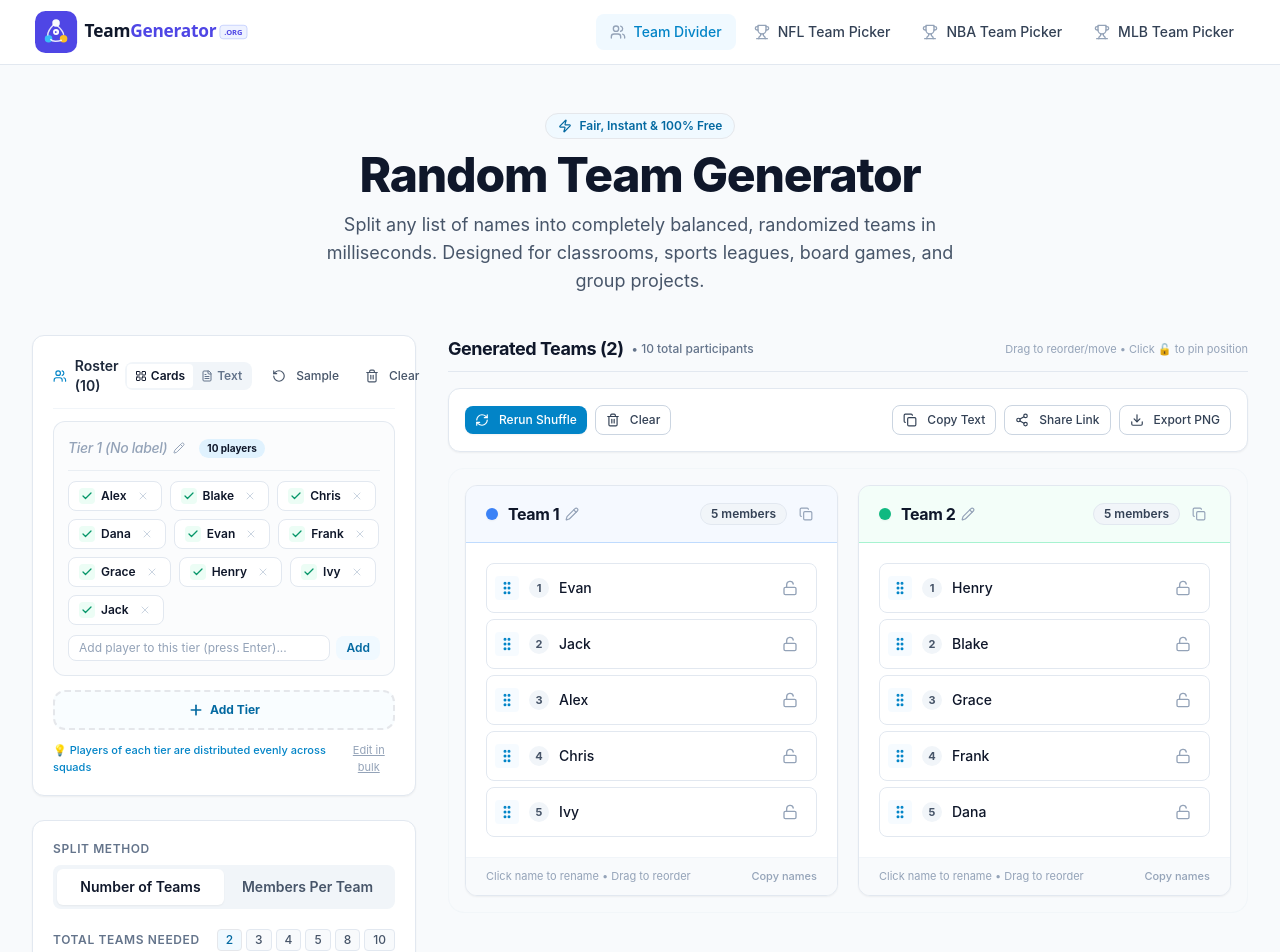
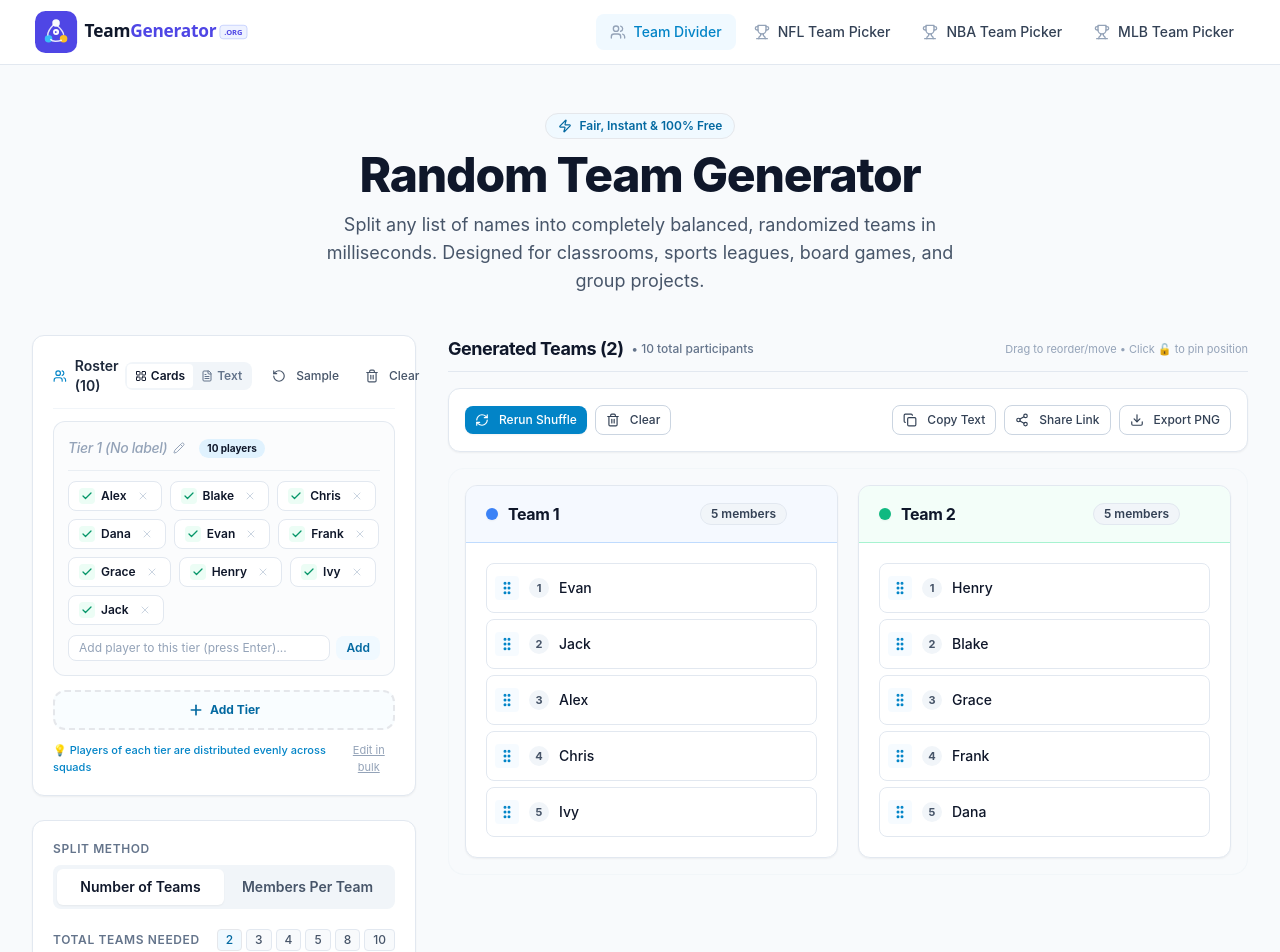
Before and after one commit to humphrey71/random-team-generator, a React (Vite) app: page / in a window 1280 px wide. Shown: the top 952 px of the page. Built offline with nearby package versions, Linux system fonts and the light colour scheme.

Commit message:
style: hide team card action buttons until hover and remove card footer tips

```diff
--- a/src/components/divider/DividedTeamsGrid.tsx
+++ b/src/components/divider/DividedTeamsGrid.tsx
@@ -400,7 +400,7 @@ export const DividedTeamsGrid: React.FC<DividedTeamsGridProps> = ({
               onDragOver={e => handleTeamDragOver(e, tIdx)}
               onDragLeave={handleTeamDragLeave}
               onDrop={e => executeMove(tIdx, null, e)}
-              className={`border transition-all duration-200 bg-white flex flex-col justify-between overflow-hidden relative ${
+              className={`group border transition-all duration-200 bg-white flex flex-col justify-between overflow-hidden relative ${
                 isDragOver
                   ? 'border-brand-500 ring-4 ring-brand-500/25 bg-brand-50/20 shadow-xl scale-[1.01]'
                   : `${theme.border} hover:shadow-md`
@@ -448,7 +448,7 @@ export const DividedTeamsGrid: React.FC<DividedTeamsGridProps> = ({
                         <span className="font-bold text-base text-slate-900 tracking-tight truncate">
                           {team.name}
                         </span>
-                        <Pencil className="w-3.5 h-3.5 text-slate-400 group-hover/name:text-brand-600 transition-colors shrink-0" />
+                        <Pencil className="w-3.5 h-3.5 text-slate-400 group-hover:opacity-100 hover:text-brand-600 opacity-0 transition-opacity shrink-0" />
                       </div>
                     )}
                   </div>
@@ -464,7 +464,9 @@ export const DividedTeamsGrid: React.FC<DividedTeamsGridProps> = ({
                     <button
                       type="button"
                       onClick={() => handleCopySingleTeam(team)}
-                      className="p-1 rounded text-slate-400 hover:text-slate-700 hover:bg-white/80 transition-colors"
+                      className={`p-1 rounded text-slate-400 hover:text-slate-700 hover:bg-white/80 transition-all ${
+                        isCopied ? 'opacity-100' : 'opacity-0 group-hover:opacity-100'
+                      }`}
                       title="Copy this team roster"
                     >
                       {isCopied ? (
@@ -603,7 +605,7 @@ export const DividedTeamsGrid: React.FC<DividedTeamsGridProps> = ({
                                 className={`p-1.5 rounded-md transition-all ${
                                   isLocked
                                     ? 'text-amber-700 hover:bg-amber-200/60'
-                                    : 'text-slate-400 hover:text-brand-600 hover:bg-brand-50'
+                                    : 'text-slate-400 hover:text-brand-600 hover:bg-brand-50 opacity-0 group-hover:opacity-100'
                                 }`}
                                 title={
                                   isLocked
@@ -625,22 +627,6 @@ export const DividedTeamsGrid: React.FC<DividedTeamsGridProps> = ({
                   )}
                 </div>
               </div>
-
-              {/* Bottom Bar */}
-              <div className="px-5 py-2.5 bg-slate-50 border-t border-slate-100 text-[11px] text-slate-400 flex items-center justify-between">
-                <span>
-                  {team.lockedIndices && team.lockedIndices.length > 0
-                    ? `${team.lockedIndices.length} position(s) pinned`
-                    : 'Click name to rename • Drag to reorder'}
-                </span>
-                <button
-                  type="button"
-                  onClick={() => handleCopySingleTeam(team)}
-                  className="hover:text-brand-600 font-medium transition-colors"
-                >
-                  {isCopied ? 'Copied!' : 'Copy names'}
-                </button>
-              </div>
             </Card>
           );
         })}
```
